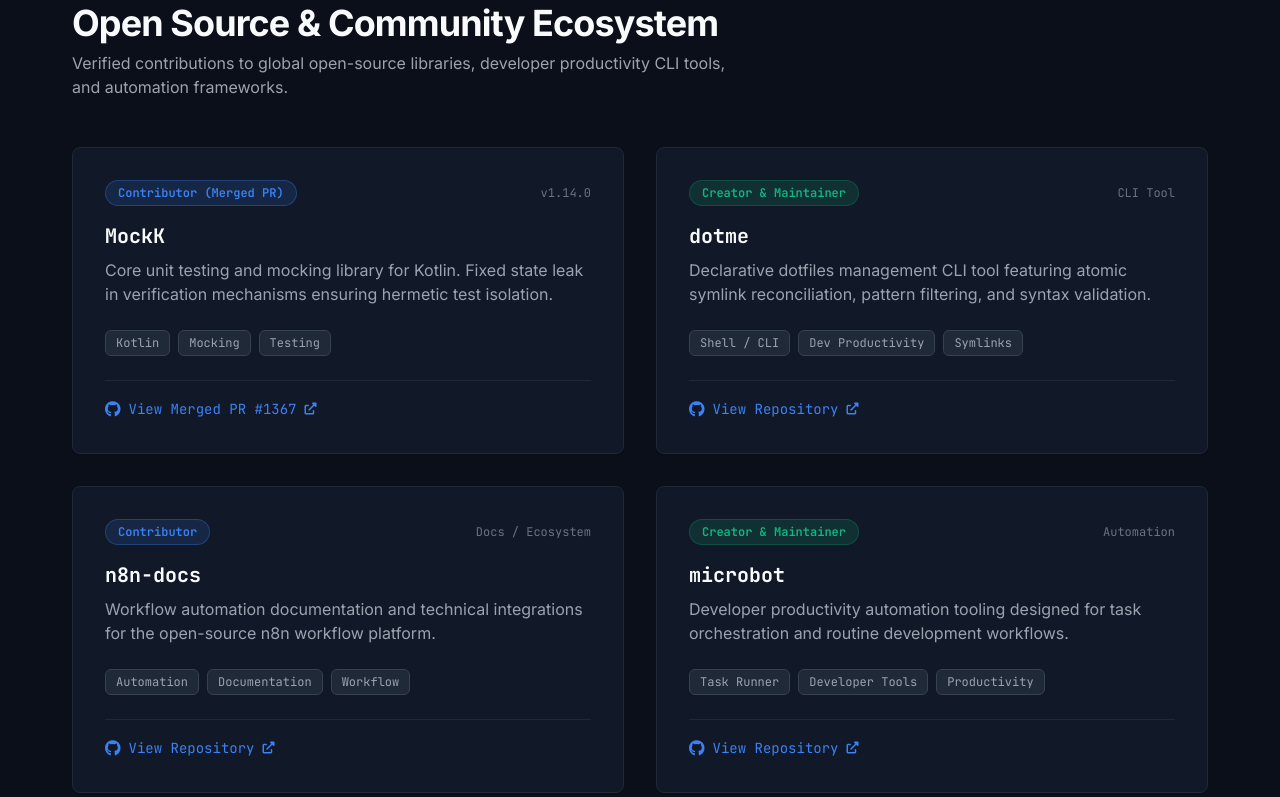
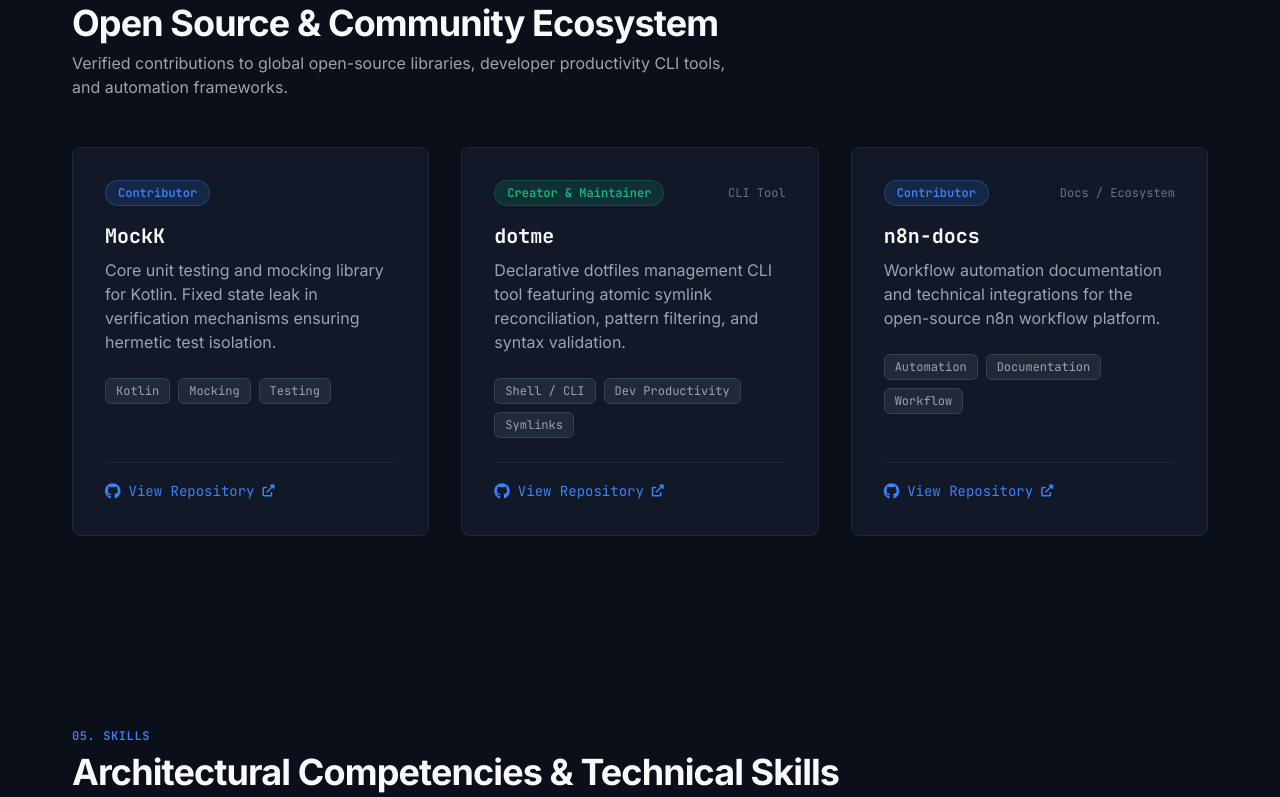
Before and after one commit to rsvinicius/portfolio, a plain HTML site: page index.html in a window 1280 px wide. Shown: the part 2862-3659 px from the top of the page. Drawn offline with nearby package versions, Linux system fonts and the light colour scheme.

Commit message:
fix: calibrate open source showcase per walkthrough review (simplify MockK, remove Microbot)

```diff
--- a/components/opensource.html
+++ b/components/opensource.html
@@ -12,15 +12,14 @@
             </p>
         </div>
 
-        <div class="grid grid-cols-1 md:grid-cols-2 gap-6 lg:gap-8">
+        <div class="grid grid-cols-1 md:grid-cols-2 lg:grid-cols-3 gap-6 lg:gap-8">
             <!-- MockK Card -->
             <div class="opensource-card bg-white dark:bg-[#111827] border border-[#E2E8F0] dark:border-[#1F2937] hover:border-[#CBD5E1] dark:hover:border-[#374151] rounded-lg p-6 lg:p-8 transition-colors shadow-sm flex flex-col justify-between">
                 <div>
                     <div class="flex items-center justify-between gap-2 mb-4">
                         <span class="inline-flex items-center gap-1.5 px-3 py-1 rounded-full text-xs font-mono font-semibold bg-[rgba(37,99,235,0.1)] dark:bg-[rgba(59,130,246,0.15)] border border-[#2563EB]/30 dark:border-[#3B82F6]/30 text-[#2563EB] dark:text-[#3B82F6]" data-i18n="mockkRole">
-                            Contributor (Merged PR)
+                            Contributor
                         </span>
-                        <span class="text-xs font-mono text-[#64748B] dark:text-[#6B7280]">v1.14.0</span>
                     </div>
                     <h3 class="text-xl font-bold text-[#0F172A] dark:text-[#F9FAFB] mb-2 font-mono">MockK</h3>
                     <p class="text-sm sm:text-base text-[#475569] dark:text-[#9CA3AF] leading-relaxed mb-6" data-i18n="mockkDesc">
@@ -33,9 +32,9 @@
                     </div>
                 </div>
                 <div class="pt-4 border-t border-[#E2E8F0] dark:border-[#1F2937]">
-                    <a href="https://github.com/mockk/mockk/pull/1367" target="_blank" rel="noopener noreferrer" class="inline-flex items-center gap-2 text-sm font-mono text-[#2563EB] dark:text-[#3B82F6] hover:underline" aria-label="MockK Merged PR on GitHub (opens in new tab)">
+                    <a href="https://github.com/mockk/mockk" target="_blank" rel="noopener noreferrer" class="inline-flex items-center gap-2 text-sm font-mono text-[#2563EB] dark:text-[#3B82F6] hover:underline" aria-label="MockK repository on GitHub (opens in new tab)">
                         <i class="fab fa-github text-base" aria-hidden="true"></i>
-                        <span data-i18n="mockkLinkText">View Merged PR #1367</span>
+                        <span data-i18n="mockkLinkText">View Repository</span>
                         <i class="fas fa-external-link-alt text-xs" aria-hidden="true"></i>
                     </a>
                 </div>
@@ -96,34 +95,6 @@
                     </a>
                 </div>
             </div>
-
-            <!-- microbot Card -->
-            <div class="opensource-card bg-white dark:bg-[#111827] border border-[#E2E8F0] dark:border-[#1F2937] hover:border-[#CBD5E1] dark:hover:border-[#374151] rounded-lg p-6 lg:p-8 transition-colors shadow-sm flex flex-col justify-between">
-                <div>
-                    <div class="flex items-center justify-between gap-2 mb-4">
-                        <span class="inline-flex items-center gap-1.5 px-3 py-1 rounded-full text-xs font-mono font-semibold bg-[rgba(16,185,129,0.12)] dark:bg-[rgba(16,185,129,0.15)] border border-[#059669]/30 text-[#047857] dark:text-[#10B981]" data-i18n="microbotRole">
-                            Creator & Maintainer
-                        </span>
-                        <span class="text-xs font-mono text-[#64748B] dark:text-[#6B7280]">Automation</span>
-                    </div>
-                    <h3 class="text-xl font-bold text-[#0F172A] dark:text-[#F9FAFB] mb-2 font-mono">microbot</h3>
-                    <p class="text-sm sm:text-base text-[#475569] dark:text-[#9CA3AF] leading-relaxed mb-6" data-i18n="microbotDesc">
-                        Developer productivity automation tooling designed for task orchestration and routine development workflows.
-                    </p>
-                    <div class="flex flex-wrap gap-2 mb-6">
-                        <span class="px-2.5 py-1 text-xs font-mono rounded-md bg-[#F1F5F9] dark:bg-[#1F2937] text-[#475569] dark:text-[#9CA3AF] border border-[#E2E8F0] dark:border-[#374151]">Task Runner</span>
-                        <span class="px-2.5 py-1 text-xs font-mono rounded-md bg-[#F1F5F9] dark:bg-[#1F2937] text-[#475569] dark:text-[#9CA3AF] border border-[#E2E8F0] dark:border-[#374151]">Developer Tools</span>
-                        <span class="px-2.5 py-1 text-xs font-mono rounded-md bg-[#F1F5F9] dark:bg-[#1F2937] text-[#475569] dark:text-[#9CA3AF] border border-[#E2E8F0] dark:border-[#374151]">Productivity</span>
-                    </div>
-                </div>
-                <div class="pt-4 border-t border-[#E2E8F0] dark:border-[#1F2937]">
-                    <a href="https://github.com/rsvinicius/microbot" target="_blank" rel="noopener noreferrer" class="inline-flex items-center gap-2 text-sm font-mono text-[#2563EB] dark:text-[#3B82F6] hover:underline" aria-label="microbot repository on GitHub (opens in new tab)">
-                        <i class="fab fa-github text-base" aria-hidden="true"></i>
-                        <span data-i18n="microbotLinkText">View Repository</span>
-                        <i class="fas fa-external-link-alt text-xs" aria-hidden="true"></i>
-                    </a>
-                </div>
-            </div>
         </div>
     </div>
 </section>
--- a/js/translations.js
+++ b/js/translations.js
@@ -54,18 +54,15 @@ const translations = {
         opensourceSectionIndex: "04. OPEN SOURCE",
         opensourceTitle: "Open Source & Community Ecosystem",
         opensourceSubtitle: "Verified contributions to global open-source libraries, developer productivity CLI tools, and automation frameworks.",
-        mockkRole: "Contributor (Merged PR)",
+        mockkRole: "Contributor",
         mockkDesc: "Core unit testing and mocking library for Kotlin. Fixed state leak in verification mechanisms ensuring hermetic test isolation.",
-        mockkLinkText: "View Merged PR #1367",
+        mockkLinkText: "View Repository",
         dotmeRole: "Creator & Maintainer",
         dotmeDesc: "Declarative dotfiles management CLI tool featuring atomic symlink reconciliation, pattern filtering, and syntax validation.",
         dotmeLinkText: "View Repository",
         n8nDocsRole: "Contributor",
         n8nDocsDesc: "Workflow automation documentation and technical integrations for the open-source n8n workflow platform.",
         n8nDocsLinkText: "View Repository",
-        microbotRole: "Creator & Maintainer",
-        microbotDesc: "Developer productivity automation tooling designed for task orchestration and routine development workflows.",
-        microbotLinkText: "View Repository",
 
         // Skills Section (4-Layer Architectural Taxonomy)
         skillsSectionIndex: "05. SKILLS",
@@ -258,18 +255,15 @@ const translations = {
         opensourceSectionIndex: "04. CÓDIGO ABERTO",
         opensourceTitle: "Ecossistema Open Source & Comunidade",
         opensourceSubtitle: "Contribuições verificadas para bibliotecas open-source globais, ferramentas CLI de produtividade e frameworks de automação.",
-        mockkRole: "Contribuidor (PR Integrado)",
+        mockkRole: "Contribuidor",
         mockkDesc: "Biblioteca principal de testes unitários e mocking para Kotlin. Correção de vazamento de estado em verificações para isolamento hermético de testes.",
-        mockkLinkText: "Ver PR Integrado #1367",
+        mockkLinkText: "Ver Repositório",
         dotmeRole: "Criador & Mantenedor",
         dotmeDesc: "Ferramenta CLI declarativa para gestão de dotfiles com reconciliação atômica de symlinks, filtros de padrões e validação de sintaxe.",
         dotmeLinkText: "Ver Repositório",
         n8nDocsRole: "Contribuidor",
         n8nDocsDesc: "Documentação de automação de fluxos de trabalho e integrações técnicas para a plataforma open-source n8n.",
         n8nDocsLinkText: "Ver Repositório",
-        microbotRole: "Criador & Mantenedor",
-        microbotDesc: "Ferramentas de automação e produtividade para orquestração de tarefas e rotinas de desenvolvimento.",
-        microbotLinkText: "Ver Repositório",
 
         // Skills Section (4-Layer Architectural Taxonomy)
         skillsSectionIndex: "05. HABILIDADES",
```
Also changed, not shown: 6 other files.
